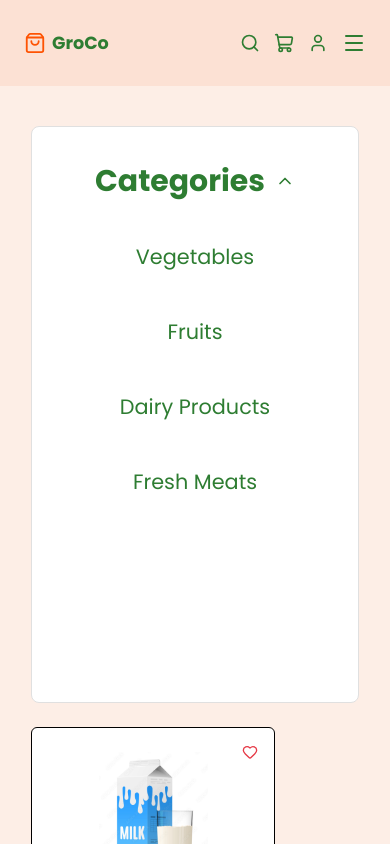
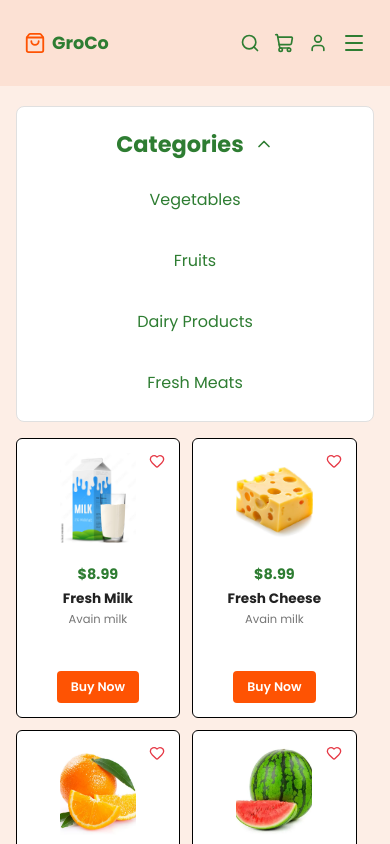
Before and after one commit to sundhar1704/ecommerce-web, a React (Vite) app: page /categories in a window 390 px wide. Shown: the top 844 px of the page. Built offline with nearby package versions, Linux system fonts and the light colour scheme.

Commit message:
Fix CategoryShop mobile grid to 2 columns and sidebar collapse height

```diff
--- a/src/pages/CategoryShop.css
+++ b/src/pages/CategoryShop.css
@@ -17,13 +17,13 @@
 .shop-sidebar {
     width: 352px;
     min-width: 352px;
-    min-height: 577px;
     background: #fff;
     border: 1px solid var(--color-border);
     border-radius: 8px;
-    padding: 32px 24px;
+    padding: 24px;
     height: fit-content;
     flex-shrink: 0;
+    box-sizing: border-box;
 }
 
 .shop-sidebar-header {
@@ -38,7 +38,7 @@
     color: var(--color-primary);
     font-weight: 700;
     font-size: 1.6rem;
-    padding: 0 0 12px;
+    padding: 0;
 }
 
 .shop-sidebar-header h3 {
@@ -59,7 +59,7 @@
     margin: 20px 0 0;
     display: flex;
     flex-direction: column;
-    gap: 32px;
+    gap: 24px;
     text-align: center;
 }
 
@@ -101,7 +101,7 @@
     background: #fff;
     border: 0.75px solid #000;
     border-radius: 6px;
-    padding: 24px;
+    padding: 20px;
     text-align: center;
     box-sizing: border-box;
     display: flex;
@@ -117,8 +117,8 @@
 
 .shop-wishlist-btn {
     position: absolute;
-    top: 16px;
-    right: 16px;
+    top: 14px;
+    right: 14px;
     background: none;
     border: none;
     color: #e63946;
@@ -127,37 +127,37 @@
 
 .shop-product-card img {
     width: 100%;
-    height: 130px;
+    height: 120px;
     object-fit: contain;
-    margin-bottom: 16px;
+    margin-bottom: 14px;
 }
 
 .shop-product-price {
     color: var(--color-primary);
     font-weight: 700;
-    font-size: 1.1rem;
-    margin: 0 0 6px;
+    font-size: 1.05rem;
+    margin: 0 0 4px;
 }
 
 .shop-product-card h4 {
     margin: 0 0 2px;
-    font-size: 1.05rem;
+    font-size: 1rem;
 }
 
 .shop-product-sub {
     color: var(--color-text-light);
-    font-size: 0.85rem;
+    font-size: 0.82rem;
     display: block;
-    margin-bottom: 16px;
+    margin-bottom: 14px;
 }
 
 .shop-buy-now-btn {
     background-color: var(--color-secondary);
     color: #fff;
     border: none;
-    padding: 10px 24px;
+    padding: 9px 20px;
     border-radius: 4px;
-    font-size: 0.9rem;
+    font-size: 0.85rem;
     font-weight: 600;
     cursor: pointer;
     transition: transform 0.2s ease;
@@ -187,6 +187,8 @@
     color: inherit;
 }
 
+/* ---------- Media Queries ---------- */
+
 @media (max-width: 1100px) {
     .shop-products-grid {
         grid-template-columns: repeat(2, minmax(0, 1fr));
@@ -196,6 +198,7 @@
 @media (max-width: 900px) {
     .shop-page {
         flex-direction: column;
+        padding: 24px 6%;
     }
 
     .shop-sidebar {
@@ -205,7 +208,54 @@
 }
 
 @media (max-width: 600px) {
+    .shop-page {
+        padding: 20px 4%;
+        gap: 16px;
+    }
+
     .shop-products-grid {
-        grid-template-columns: 1fr;
+        grid-template-columns: repeat(2, minmax(0, 1fr));
+        gap: 12px;
+    }
+
+    .shop-product-card {
+        max-width: none;
+        height: auto;
+        min-height: 280px;
+        padding: 14px;
+    }
+
+    .shop-product-card img {
+        height: 90px;
+    }
+
+    .shop-product-price {
+        font-size: 0.9rem;
+    }
+
+    .shop-product-card h4 {
+        font-size: 0.85rem;
+    }
+
+    .shop-product-sub {
+        font-size: 0.72rem;
+        margin-bottom: 10px;
+    }
+
+    .shop-buy-now-btn {
+        padding: 7px 14px;
+        font-size: 0.78rem;
+    }
+
+    .shop-sidebar {
+        padding: 20px;
+    }
+
+    .shop-sidebar-header {
+        font-size: 1.2rem;
+    }
+
+    .shop-category-item {
+        font-size: 1rem;
     }
 }
```
